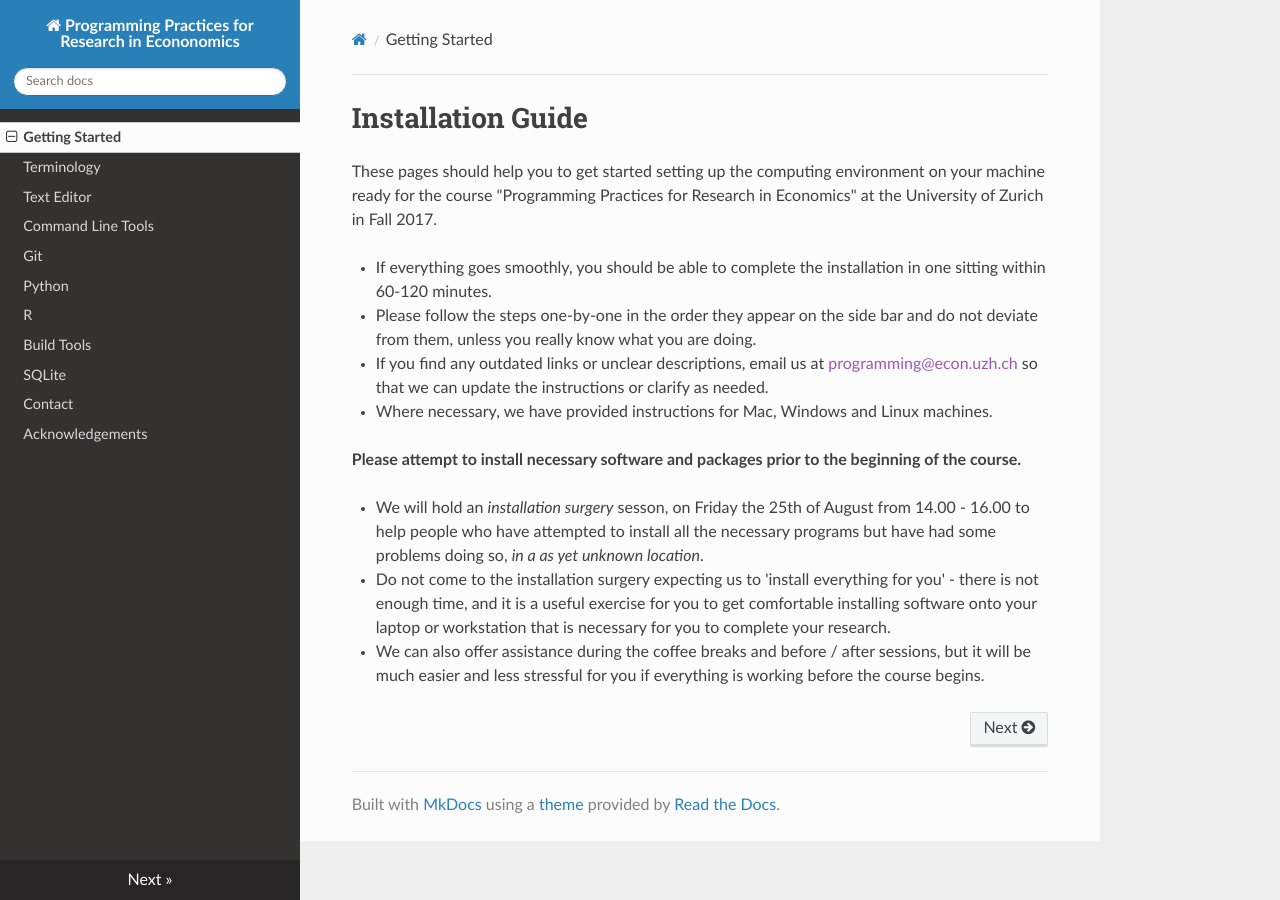
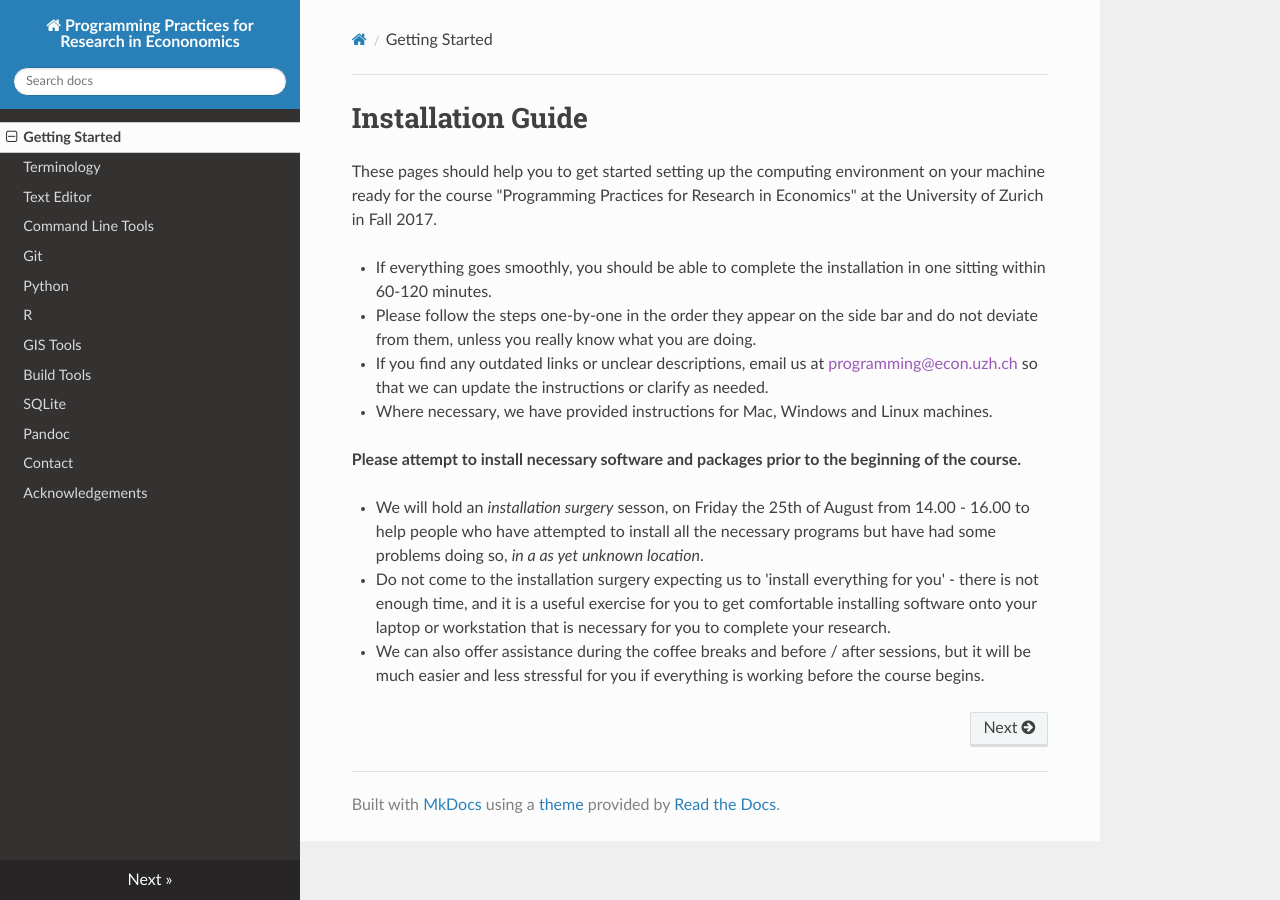
Before and after one commit to pp4rs/DEPRECATED-installation-guide, an MkDocs documentation site: the page built from docs/index.md, in a window 1280 px wide. Built offline with MkDocs 1.6.1, drawn with Linux system fonts in a browser that asks for light colours; nearby versions of some CDN libraries; old or Windows-style settings are respelled for this version of MkDocs.

Commit message:
added empty pages for pandoc and QGIS installation

```diff
--- a/mkdocs.yml
+++ b/mkdocs.yml
@@ -9,8 +9,10 @@ pages:
 - R: r.md
 # - Automation with Make: make.md
 # - Automation with Waf: waf.md
+- GIS Tools: qgis.md
 - Build Tools: snakemake.md
 - SQLite: sqlite.md
+- Pandoc: pandoc.md
 # - Matlab: matlab.md
 # - Path Settings: path-setting.md
 - Contact: contact.md
```
Also changed, not shown: docs/pandoc.md (added, +1 -0 lines), docs/qgis.md (added, +1 -0 lines).
